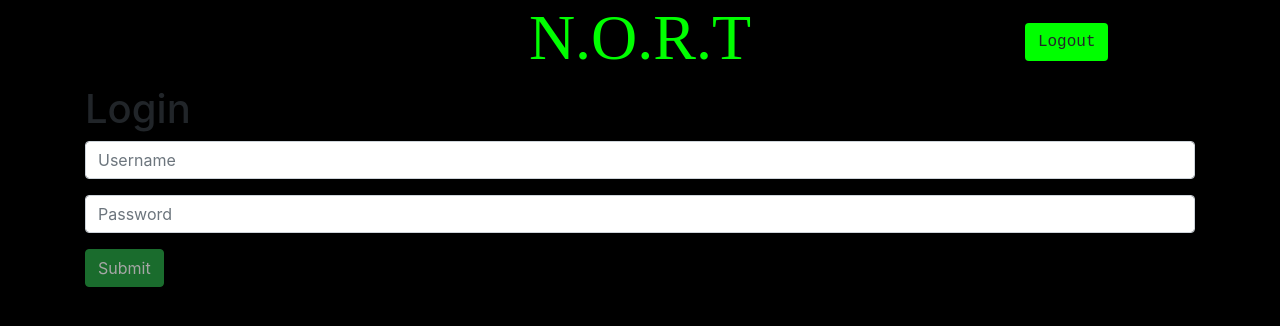
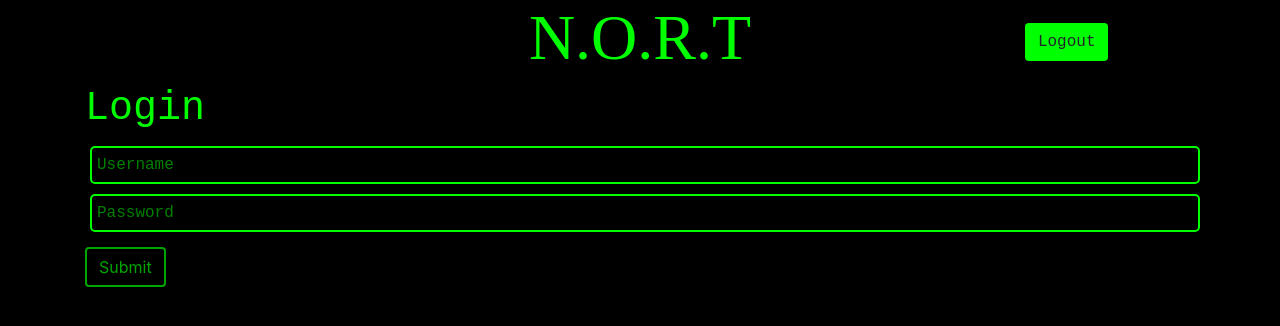
Before and after one commit to Soundwubz/NORT, a React (Create React App) app in the folder client/: page /login in a window 1280 px wide. Shown: the top 326 px of the page. Built offline with nearby package versions, Linux system fonts and the light colour scheme; a web font is replaced by a local one.

Commit message:
login style update; prep for session clean up

```diff
--- a/client/src/components/Form/index.jsx
+++ b/client/src/components/Form/index.jsx
@@ -4,8 +4,8 @@ import React from "react";
 
 export function Input(props) {
   return (
-    <div className="form-group">
-      <input className="form-control" {...props} />
+    <div>
+      <input className="input" {...props} />
     </div>
   );
 }
@@ -20,7 +20,7 @@ export function TextArea(props) {
 
 export function FormBtn(props) {
   return (
-    <button {...props} className="btn btn-success">
+    <button {...props} className="btn form-btn bg-black">
       {props.children}
     </button>
   );
--- a/client/src/components/Header/index.jsx
+++ b/client/src/components/Header/index.jsx
@@ -13,6 +13,7 @@ class Header extends React.Component {
         const obj = getFromStorage('nort');
         const loggedOut = verifyToken('/api/logout?token=', obj);
         if(loggedOut) {
+            // add call to delete old session here
             this.setState({navigate: true});
         }
     }
--- a/client/src/components/Login/index.jsx
+++ b/client/src/components/Login/index.jsx
@@ -2,6 +2,7 @@ import React from 'react';
 import {Input, FormBtn} from '../Form';
 import {setInStorage} from '../../utils/storage';
 import { Redirect } from 'react-router-dom';
+import './style.css';
 
 class Login extends React.Component {
     state = {
--- /dev/null
+++ b/client/src/components/Login/style.css
@@ -0,0 +1,28 @@
+.input {
+    background-color: black;
+    color: lime;
+    font-family: monospace;
+    padding: 5px;
+    margin: 5px;
+    border: 2px solid lime;
+    width: 100%;
+    border-radius: 5px;
+}
+input::placeholder {
+    color: green;
+}
+
+.form-btn {
+    margin-top: 10px;
+    color: lime;
+    border: 2px solid lime;
+}
+
+.form-btn:hover {
+    color: green;
+}
+
+h1 {
+    font-family: monospace;
+    color: lime;
+}
```
Also changed, not shown: 2 other files (tests, documents, lock files or other folders).
